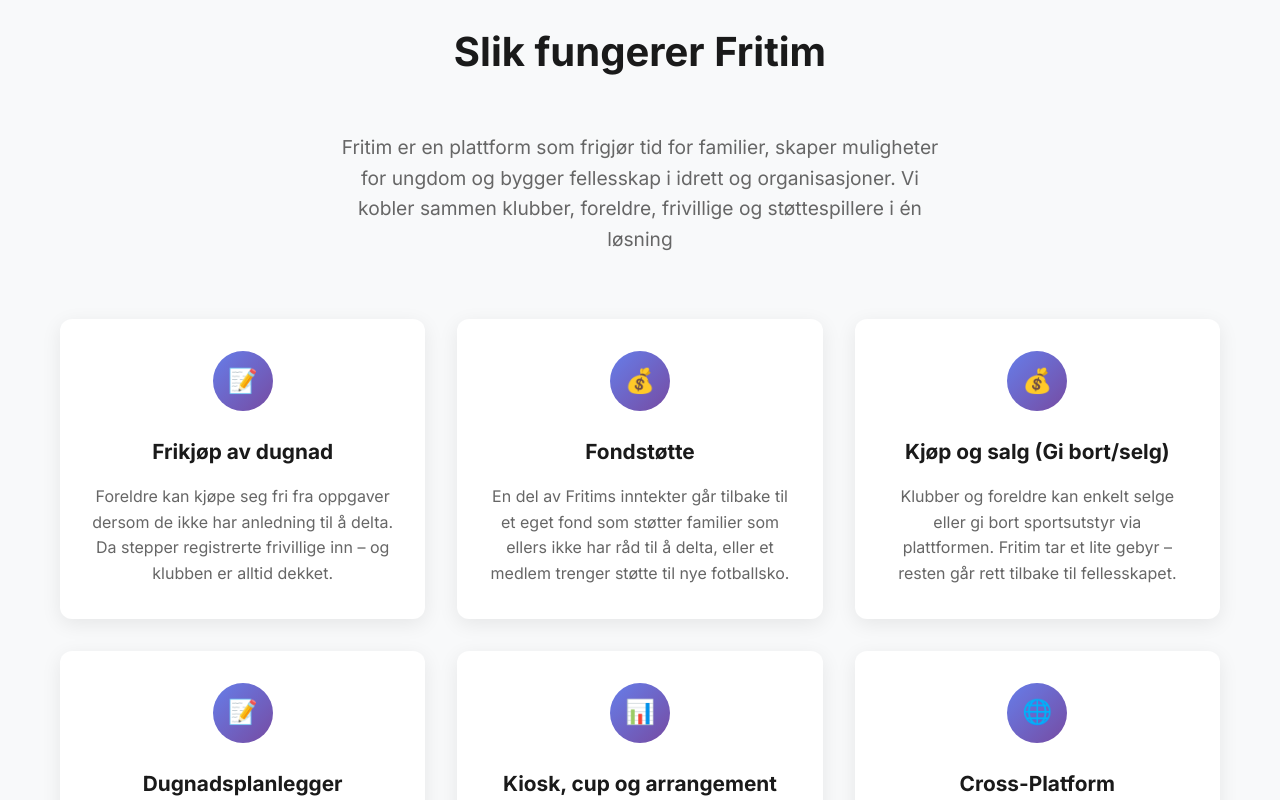
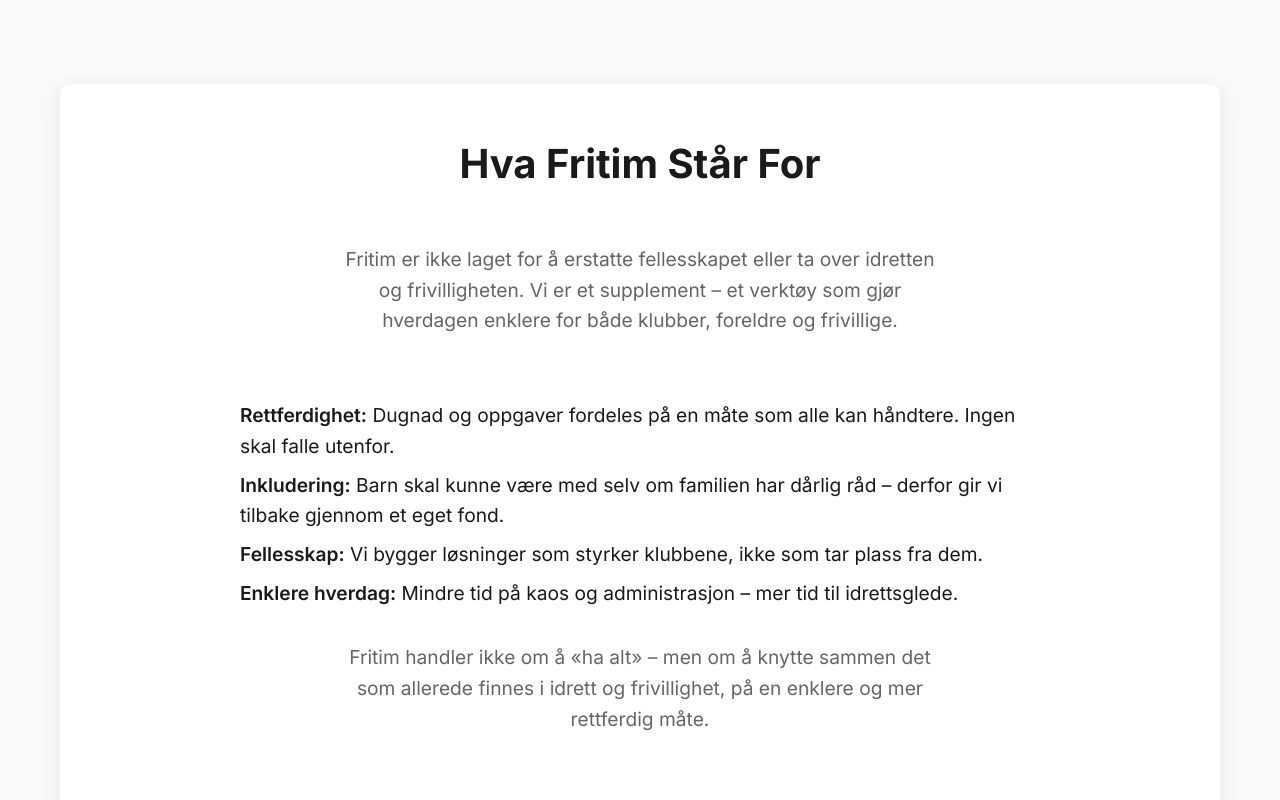
Before and after one commit to jorlar/fritim_web, a React (Create React App) app: page / in a window 1280 px wide. Shown: the part 860-1660 px from the top of the page. Built offline with nearby package versions, Linux system fonts and the light colour scheme; the HTML template or start-up script is replaced by a standard one.

Commit message:
:zap: Undo some text, save for later release

```diff
--- a/src/App.css
+++ b/src/App.css
@@ -268,6 +268,18 @@
   color: #1a1a1a;
 }
 
+.li-semibold {
+  font-size: 1.2rem;
+  margin-bottom: 0.5rem;
+  color: #1a1a1a;
+  font-weight: 400;
+  text-align: left;
+}
+
+.li-semibold-title {
+  font-weight: 600;
+}
+
 /* Contact */
 .contact {
   background: #f8f9fa;
--- a/src/components/AboutUs.js
+++ b/src/components/AboutUs.js
@@ -30,7 +30,7 @@
           Fritim ble startet av Tom Gjerde og teamet hans med et enkelt mål: å gjøre dugnaden rettferdig og håndterbar for alle.
 Vi så hvor mye tid familier bruker på oppgaver som ofte kolliderer med jobb, fritid og andre forpliktelser. <br /> Samtidig så vi ungdommer som ønsker å bidra og tjene egne penger – men som mangler en enkel vei inn.
         </p>
-
+        {/*
         <div className="team-grid">
           {teamMembers.map((member, index) => (
             <div key={index} className="team-member">
@@ -52,8 +52,9 @@
             </div>
           ))}
         </div>
-
+        */}
         {/* Company Story */}
+        {/*
         <div style={{
           marginTop: '4rem',
           textAlign: 'center',
@@ -88,6 +89,7 @@
            </ul>
 
         </div>
+        */}
       </div>
     </section>
   );
--- a/src/components/AppShowcase.js
+++ b/src/components/AppShowcase.js
@@ -37,6 +37,7 @@
   return (
     <section id="app-showcase" className="section app-showcase">
       <div className="container">
+        {/*
         <h2 className="section-title">Slik fungerer Fritim</h2>
         <p className="section-subtitle">
           Fritim er en plattform som frigjør tid for familier, skaper muligheter for ungdom og bygger fellesskap i idrett og organisasjoner. Vi kobler sammen klubber, foreldre, frivillige og støttespillere i én løsning
@@ -53,7 +54,7 @@
             </div>
           ))}
         </div>
-
+        */}
         {/* App Screenshots Placeholder */}
         <div style={{
           marginTop: '4rem',
@@ -63,6 +64,7 @@
           borderRadius: '12px',
           boxShadow: '0 5px 20px rgba(0, 0, 0, 0.08)'
         }}>
+          {/*
           <h3 style={{ marginBottom: '2rem', color: '#1a1a1a' }}>Utdrag av appen vår</h3>
           <div style={{
             display: 'grid',
@@ -110,6 +112,25 @@
               📱 App Screen 3
             </div>
           </div>
+          */}
+          <h2 className="section-title">Hva Fritim Står For</h2>
+        <p className="section-subtitle">
+        Fritim er ikke laget for å erstatte fellesskapet eller ta over idretten og frivilligheten. Vi er et supplement – et verktøy som gjør hverdagen enklere for både klubber, foreldre og frivillige.
+        </p>
+        <ul style={{
+          textAlign: 'left',
+          maxWidth: '800px',
+          margin: '0 auto',
+          listStyle: 'none',
+          padding: 0
+        }}>
+          <li className='li-semibold'><span className='li-semibold-title'>Rettferdighet:</span> Dugnad og oppgaver fordeles på en måte som alle kan håndtere. Ingen skal falle utenfor.</li>
+          <li className='li-semibold'><span className='li-semibold-title'>Inkludering:</span> Barn skal kunne være med selv om familien har dårlig råd – derfor gir vi tilbake gjennom et eget fond.</li>
+          <li className='li-semibold'><span className='li-semibold-title'>Fellesskap:</span> Vi bygger løsninger som styrker klubbene, ikke som tar plass fra dem.</li>
+          <li className='li-semibold'><span className='li-semibold-title'>Enklere hverdag:</span> Mindre tid på kaos og administrasjon – mer tid til idrettsglede.</li>
+        </ul>
+        <br />
+        <p className="section-subtitle">Fritim handler ikke om å «ha alt» – men om å knytte sammen det som allerede finnes i idrett og frivillighet, på en enklere og mer rettferdig måte.</p>
         </div>
       </div>
     </section>
--- a/src/components/Header.js
+++ b/src/components/Header.js
@@ -30,7 +30,9 @@
         <nav>
           <ul className="nav">
             <li><a href="#" onClick={(e) => { e.preventDefault(); scrollToSection('hero'); }}>Hjem</a></li>
+            {/*
             <li><a href="#" onClick={(e) => { e.preventDefault(); scrollToSection('app-showcase'); }}>App</a></li>
+            */}
             <li><a href="#" onClick={(e) => { e.preventDefault(); scrollToSection('about-us'); }}>Om oss</a></li>
             <li><a href="#" onClick={(e) => { e.preventDefault(); scrollToSection('contact'); }}>Kontakt</a></li>
           </ul>
--- a/src/components/Hero.js
+++ b/src/components/Hero.js
@@ -16,12 +16,14 @@
           Fritim gir barn muligheten til å være med på laget, selv når familien har dårlig råd. Det gir trenere mer tid til idretten, og foreldre en enklere hverdag. Det handler om fellesskap, inkludering og overskudd til det som betyr mest – idrettsgleden.
         </p>
         <div className="hero-buttons">
+          {/*
           <button
             className="btn btn-primary"
             onClick={() => scrollToSection('app-showcase')}
           >
             Vår app
           </button>
+          */}
           <button
             className="btn btn-primary"
             onClick={() => scrollToSection('contact')}
```
